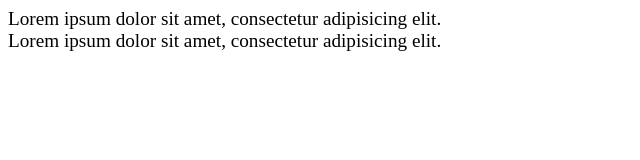
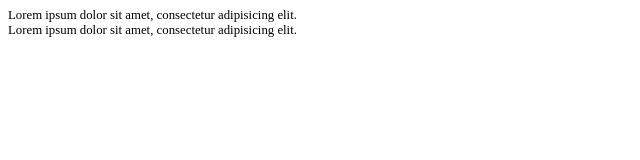
Before and after one commit to mentalshine/desafio_presencial_5, a plain HTML site: page index.html in a window 1280 px wide. Shown: the whole page, without its empty margins (0-640 px from the left). Drawn offline with Linux system fonts and the light colour scheme.

Commit message:
desafío presencial 5, Ejercicio 2

```diff
--- a/index.html
+++ b/index.html
@@ -2,22 +2,26 @@
 <html>
  <head>
  <meta charset="utf-8">
- <title>Ejercicio 1</title>
+ <title>Ejercicio 2</title>
  <style>
- .small{
- font-size: 1.2rem;
+ .clase1{
+ font-size: 0.8em;
  }
- .mini{
- font-size: 1.2rem;
+ .clase2{
+ font-size: 0.8em;
  }
  </style>
  </head>
  <body>
- <div class="small">
- Lorem ipsum dolor sit amet, consectetur adipisicing elit.
- <div class="mini">
+
+ <div class="clase1">
  Lorem ipsum dolor sit amet, consectetur adipisicing elit.
  </div>
+
+ <div class="clase2">
+ Lorem ipsum dolor sit amet, consectetur adipisicing elit.
  </div>
+
+
  </body>
 </html>
```
